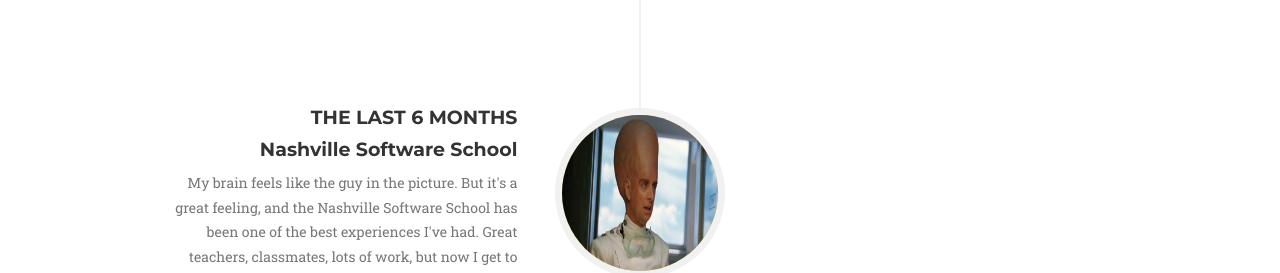
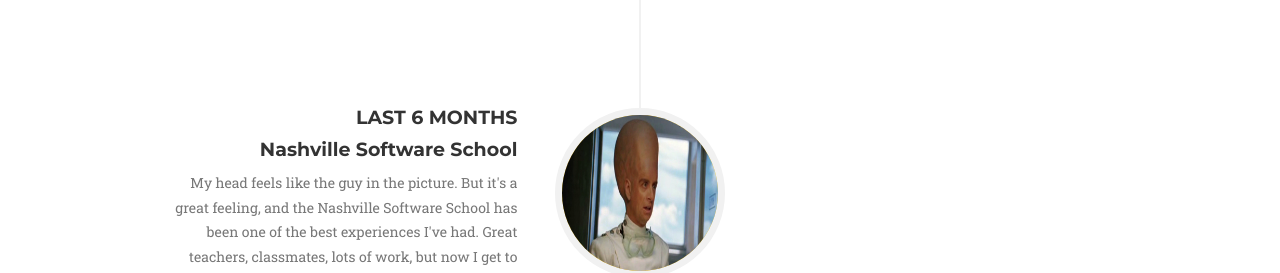
Before and after one commit to LeonM234/LeonM234.github.io, a Jekyll site: the page built from index.html, in a window 1280 px wide and 900 px high, scrolled down 3259 px. Shown: the part 154-427 px from the top of the window. Built offline with Jekyll 4.4.1, drawn with Linux system fonts in a browser that asks for light colours; nearby versions of some CDN libraries; some web fonts are replaced; library files that are not in the unit come from our copies; some of the changed text lies outside the part shown.

```diff
--- a/_includes/about.html
+++ b/_includes/about.html
@@ -44,11 +44,11 @@
             </div>
             <div class="timeline-panel">
               <div class="timeline-heading">
-                <h4>The Last 6 Months</h4>
+                <h4>Last 6 Months</h4>
                 <h4 class="subheading">Nashville Software School</h4>
               </div>
               <div class="timeline-body">
-                <p class="text-muted">My brain feels like the guy in the picture. But it's a great feeling, and the Nashville Software School has been one of the best experiences I've had. Great teachers, classmates, lots of work, but now I get to build things!</p>
+                <p class="text-muted">My head feels like the guy in the picture. But it's a great feeling, and the Nashville Software School has been one of the best experiences I've had. Great teachers, classmates, lots of work, but now I get to build things!</p>
               </div>
             </div>
           </li>
--- a/_includes/skills.html
+++ b/_includes/skills.html
@@ -30,7 +30,7 @@
           <i class="fa fa-lock fa-stack-1x fa-inverse"></i>
         </span>
         <h4 class="skill-heading">Other</h4>
-        <p class="text-muted">Grunt, VIM, Git, GitHub, Visual Studio, Command Line, RESTful API, MVC, SPAs, AWS Deployment, Bower, NPM</p>
+        <p class="text-muted">Grunt, Gulp, VIM, Git, GitHub, Visual Studio, Command Line, RESTful API, MVC, SPAs, AWS Deployment, Bower, NPM, Jekyll</p>
       </div>
     </div>
   </div>
```
Also changed, not shown: _posts/2015-01-20-project-3.markdown (added, +15 -0 lines), _posts/2015-02-12-project-2.markdown (added, +15 -0 lines), img/logos/aetuts.jpg (deleted), img/logos/creative-market.jpg (deleted), img/logos/designmodo.jpg (deleted), img/logos/envato.jpg (deleted), img/logos/microlancer.jpg (deleted), img/logos/themeforest.jpg (deleted), img/logos/wordpress.jpg (deleted).
